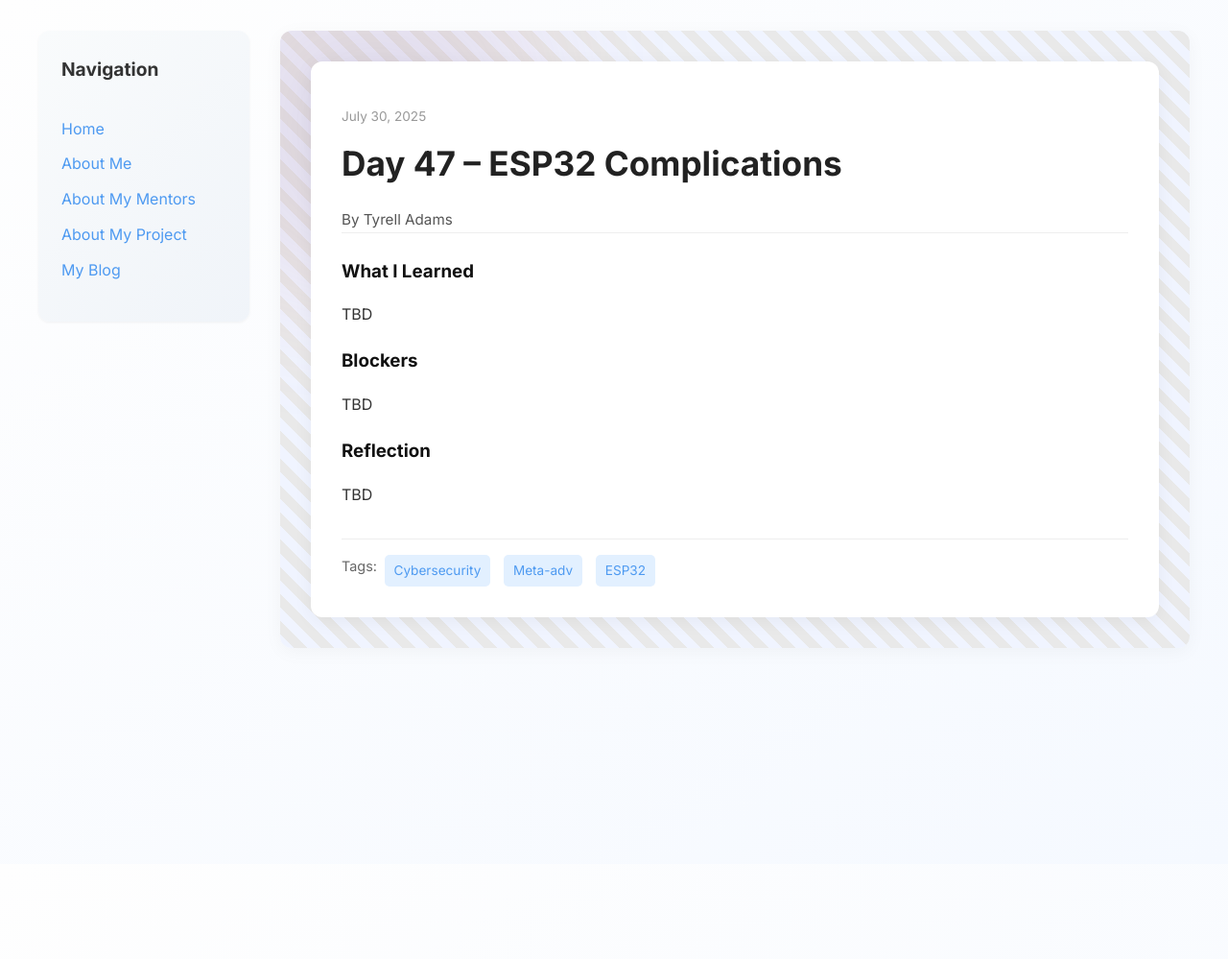
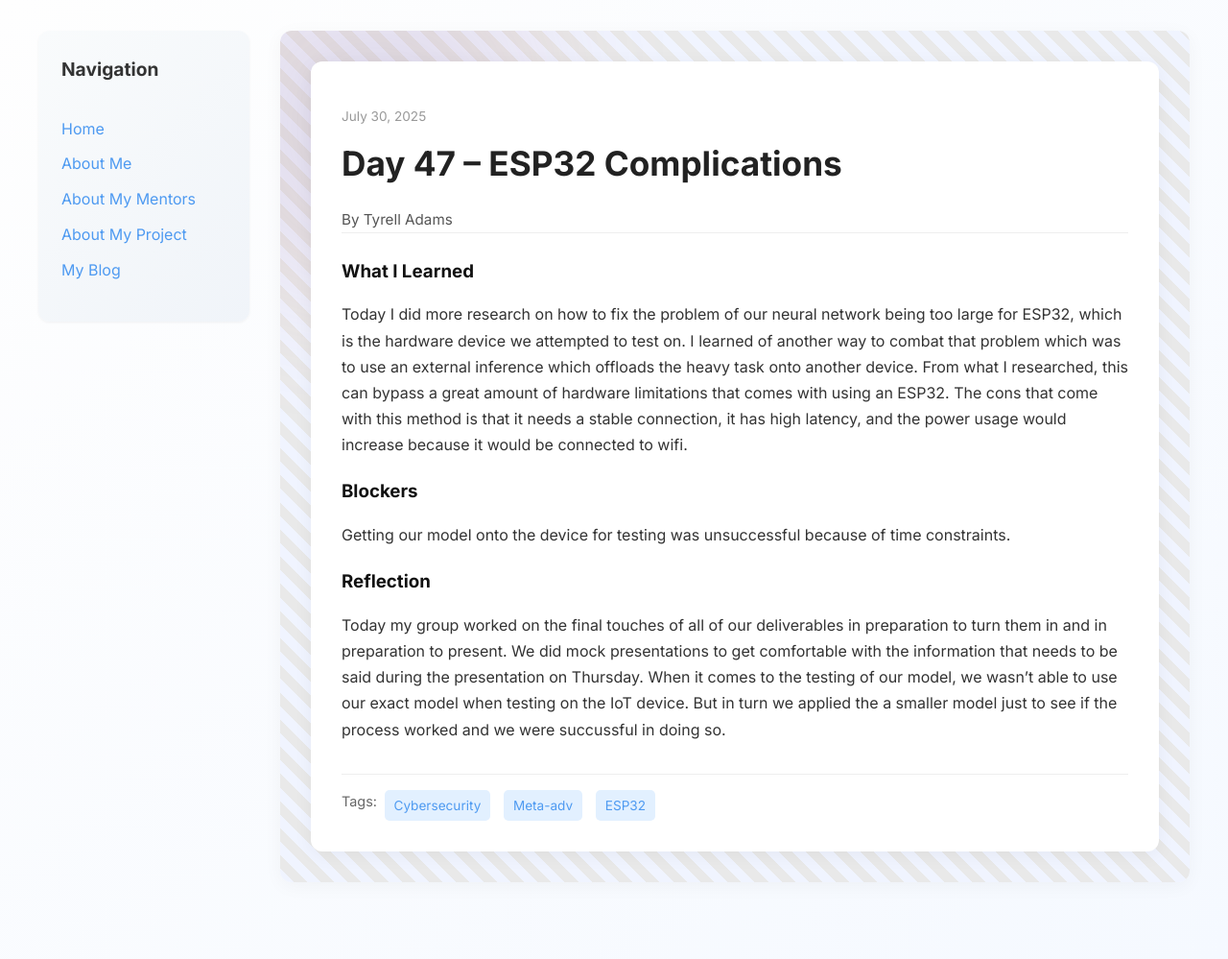
Before and after one commit to Tyrell-Adams/Tyrell-Adams.github.io, a Jekyll site: the page built from _posts/2025-07-30-day-47.md, in a window 1280 px wide. Shown: the whole page at 96% size. Built offline with Jekyll 4.4.1, drawn with Linux system fonts in a browser that asks for light colours; before the commit the page ends 900 px from its top, so only the background shows below that.

Commit message:
Update 2025-07-30-day-47.md

```diff
--- a/_posts/2025-07-30-day-47.md
+++ b/_posts/2025-07-30-day-47.md
@@ -7,9 +7,9 @@ permalink: /day47.html
 tags: ["Cybersecurity", "Meta-adv", "ESP32"]
 
 what_i_learned: |
-  TBD
+  Today I did more research on how to fix the problem of our neural network being too large for ESP32, which is the hardware device we attempted to test on. I learned of another way to combat that problem which was to use an external inference which offloads the heavy task onto another device. From what I researched, this can bypass a great amount of hardware limitations that comes with using an ESP32. The cons that come with this method is that it needs a stable connection, it has high latency, and the power usage would increase because it would be connected to wifi.
 blockers: |
-  TBD
+  Getting our model onto the device for testing was unsuccessful because of time constraints.
 reflection: |
-  TBD
+  Today my group worked on the final touches of all of our deliverables in preparation to turn them in and in preparation to present. We did mock presentations to get comfortable with the information that needs to be said during the presentation on Thursday. When it comes to the testing of our model, we wasn't able to use our exact model when testing on the IoT device. But in turn we applied the a smaller model just to see if the process worked and we were succussful in doing so.
 ---
```
